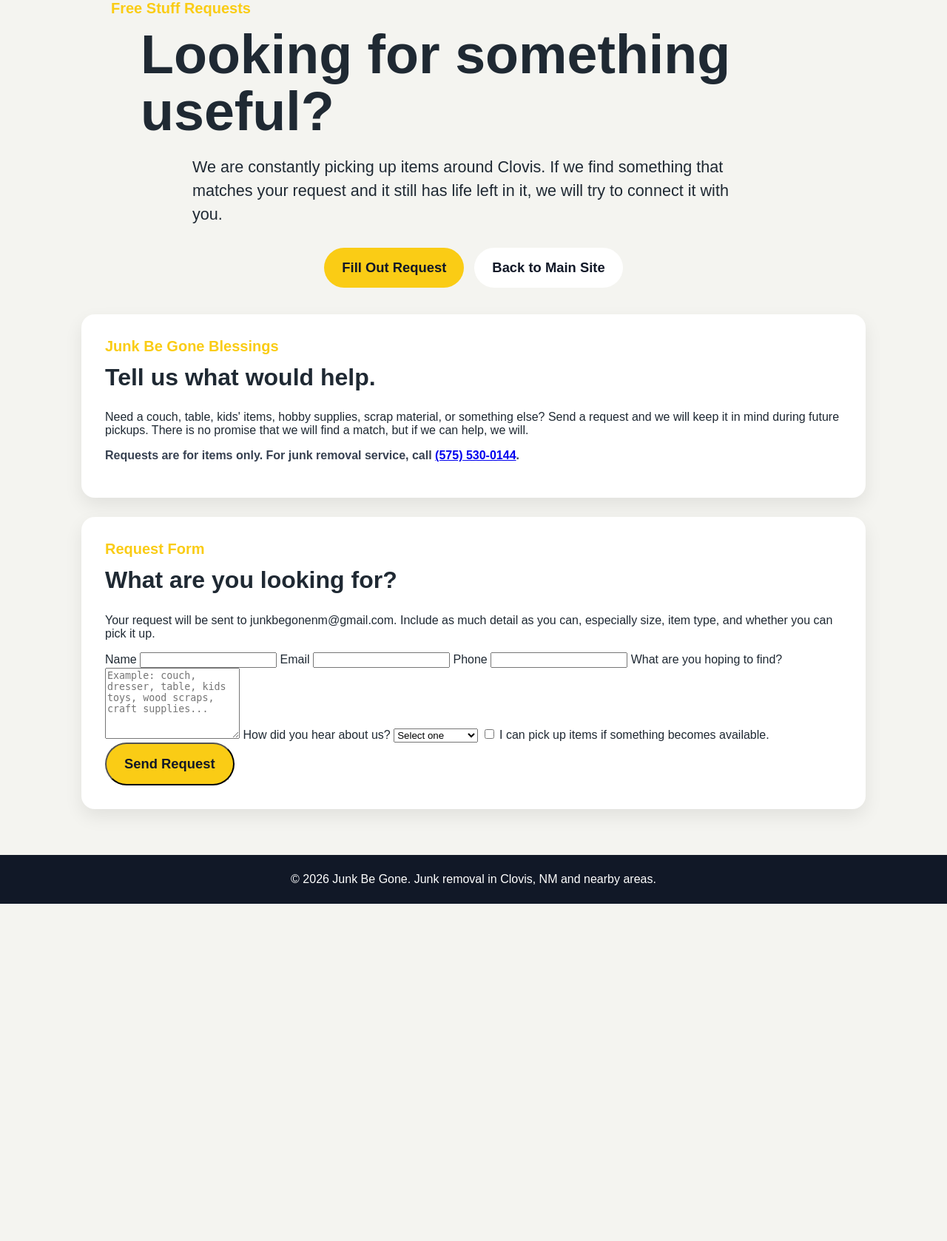
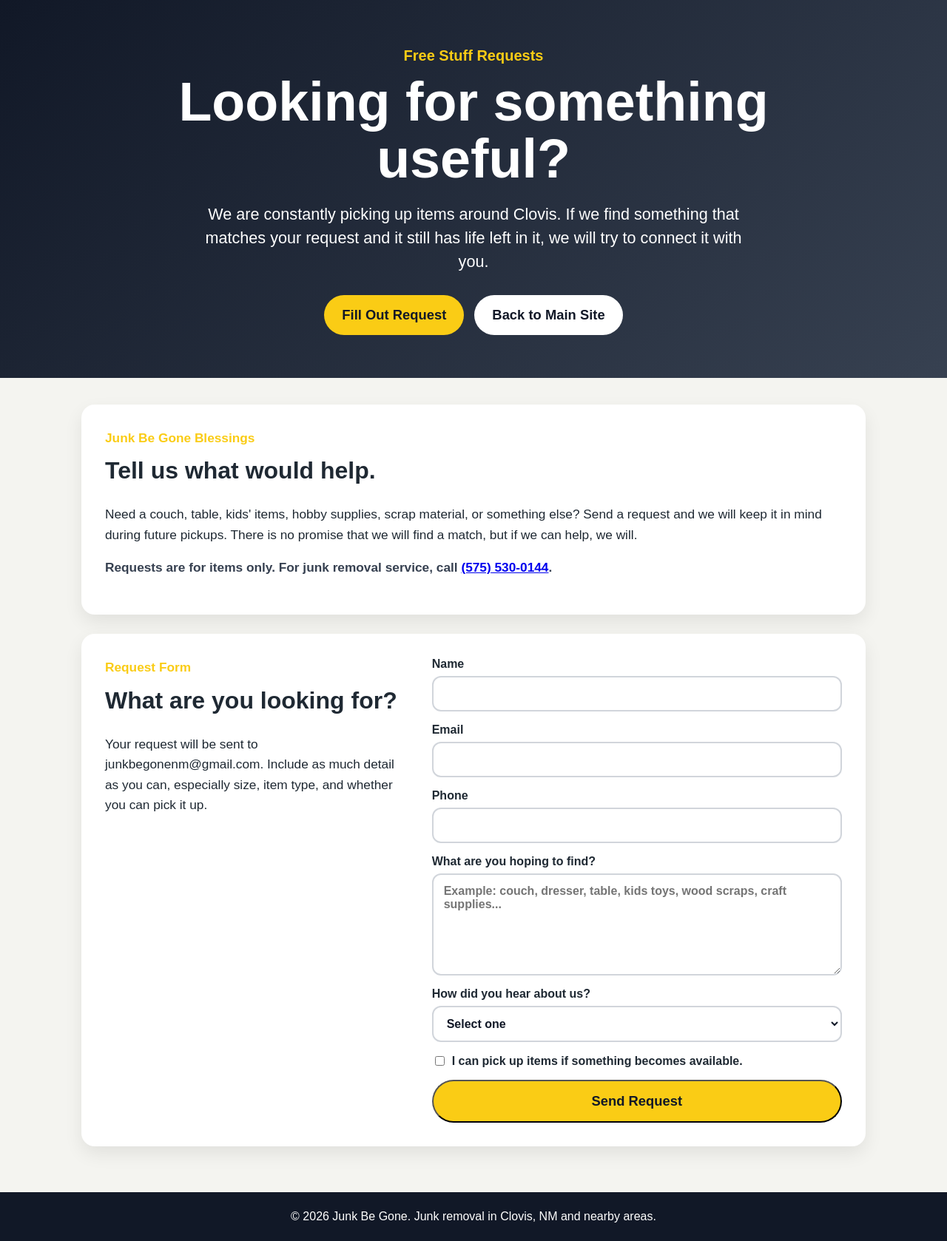
Before and after one commit to Junkmanz777/junk-be-gone-site, a Flask app: template templates/free_stuff.html in a window 1280 px wide. Shown: the whole page at 74% size. Before the commit the page ends 1222 px from the top, so only its background shows below. Run offline with Flask 3, Linux system fonts and the light colour scheme; the template is opened without the code that fills it, so the values that code supplies are empty.

Commit message:
Update style.css

```diff
--- a/static/style.css
+++ b/static/style.css
@@ -1,5 +1,5 @@
 :root {
-  --logo-video-width: 500px;
+  --logo-video-width: 310px;
 }
 
 * {
@@ -20,6 +20,13 @@ body {
   padding: 36px 20px 52px;
 }
 
+.page-hero {
+  background: linear-gradient(135deg, #111827, #374151);
+  color: white;
+  text-align: center;
+  padding: 64px 20px 58px;
+}
+
 .hero-inner {
   max-width: 980px;
   margin: 0 auto;
@@ -290,6 +297,81 @@ h2 {
   margin: 8px 0;
 }
 
+.free-stuff-preview {
+  display: grid;
+  grid-template-columns: 1fr auto;
+  gap: 24px;
+  align-items: center;
+  background: #263238;
+  color: white;
+}
+
+.free-stuff-preview .dark {
+  color: #facc15;
+}
+
+.free-stuff-preview p {
+  font-size: 1.1rem;
+  line-height: 1.55;
+}
+
+.blessing-intro p,
+.request-section p {
+  font-size: 1.08rem;
+  line-height: 1.6;
+}
+
+.request-section {
+  display: grid;
+  grid-template-columns: .85fr 1.15fr;
+  gap: 32px;
+  align-items: start;
+}
+
+.request-form {
+  display: grid;
+  gap: 16px;
+}
+
+.request-form label {
+  display: grid;
+  gap: 7px;
+  font-weight: bold;
+}
+
+.request-form input,
+.request-form textarea,
+.request-form select {
+  width: 100%;
+  border: 2px solid #d1d5db;
+  border-radius: 12px;
+  padding: 13px 14px;
+  font: inherit;
+  background: #fff;
+  color: #111827;
+}
+
+.request-form input:focus,
+.request-form textarea:focus,
+.request-form select:focus {
+  outline: 3px solid rgba(250, 204, 21, .35);
+  border-color: #b45309;
+}
+
+.request-form textarea {
+  resize: vertical;
+}
+
+.checkbox-line {
+  grid-template-columns: auto 1fr;
+  align-items: center;
+  font-weight: normal;
+}
+
+.checkbox-line input {
+  width: auto;
+}
+
 .final-cta {
   text-align: center;
   padding: 40px 20px;
```
Also changed, not shown: other parts of static/style.css (+11 -50 lines).
